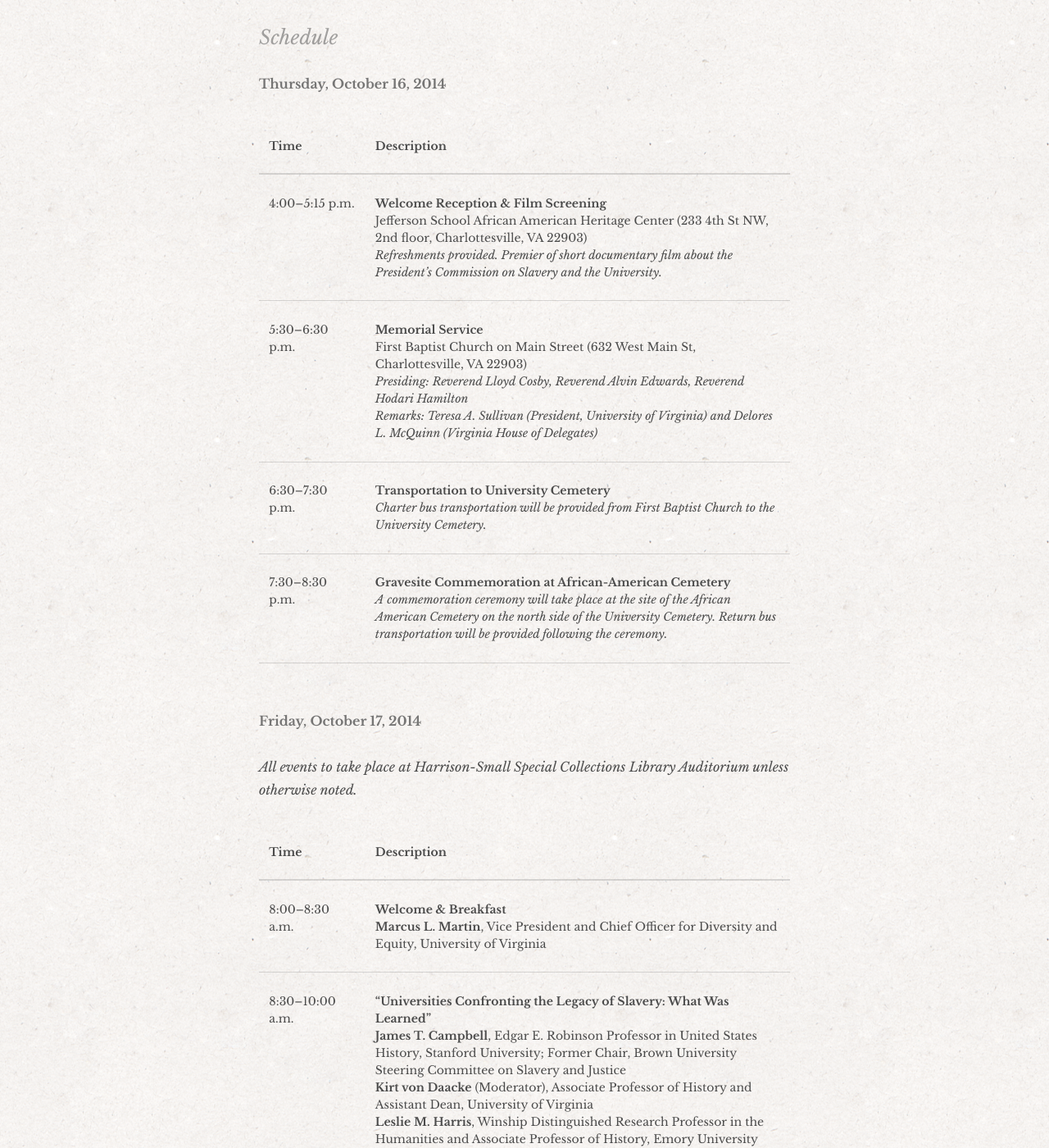
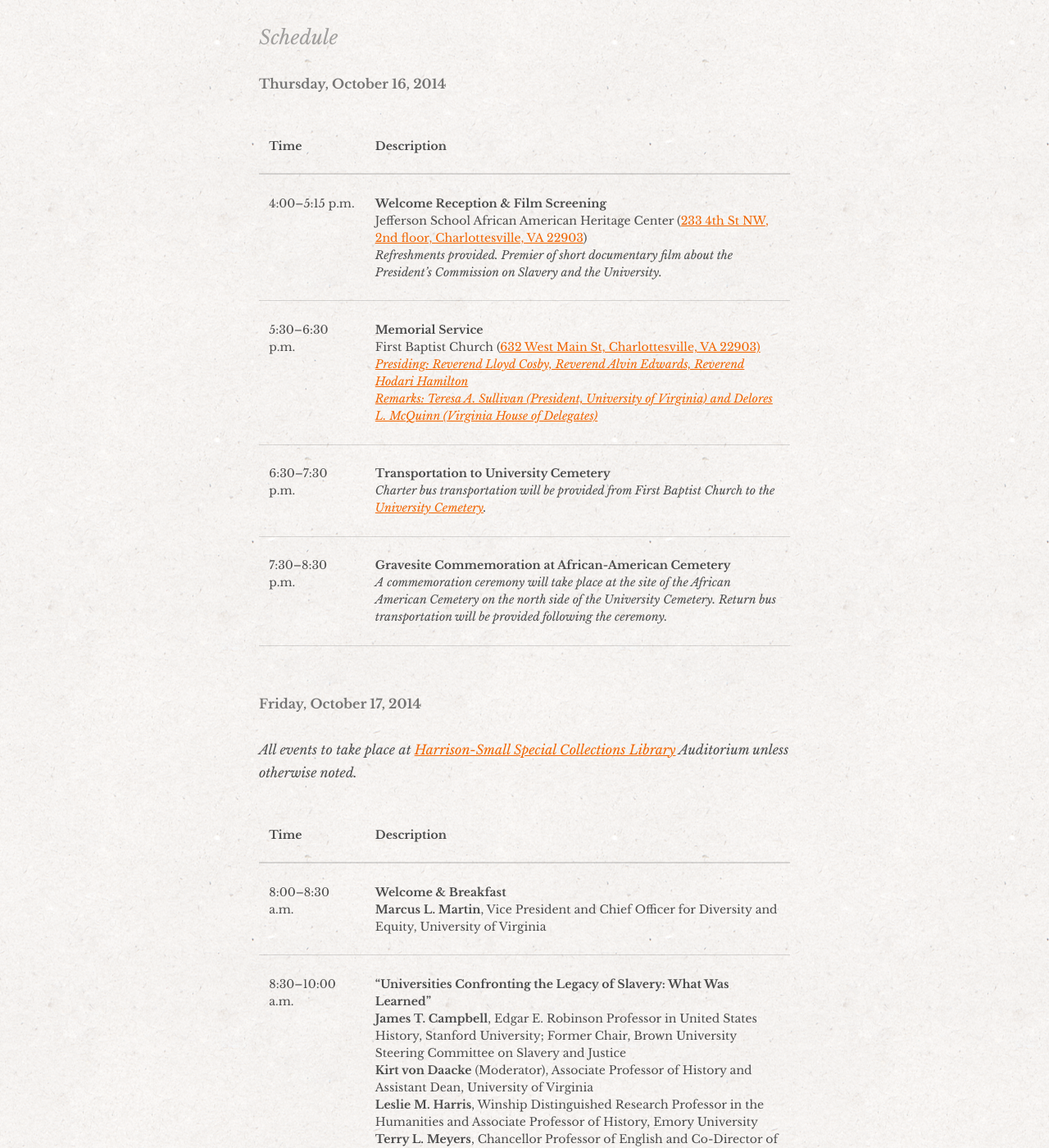
Before and after one commit to scholarslab/slavery, a Jekyll site: the page built from symposium.html, in a window 1280 px wide and 1400 px high, scrolled down 838 px. Shown: the whole window at 82% size. Built offline with Jekyll 4.4.1, drawn with Linux system fonts in a browser that asks for light colours; some web fonts are replaced; part of the change alters nothing that is shown; some of the changed text lies outside the part shown.

```diff
--- a/symposium.html
+++ b/symposium.html
@@ -25,7 +25,7 @@ title: Universities Confronting the Legacy of Slavery
             <td>4:00&ndash;5:15 p.m.</td>
             <td>
                 <strong>Welcome Reception &amp; Film Screening</strong><br>
-                Jefferson School African American Heritage Center (233 4th St NW, 2nd floor, Charlottesville, VA 22903)<br>
+                Jefferson School African American Heritage Center (<a href="233 4th St NW, 2nd floor, Charlottesville, VA 22903">233 4th St NW, 2nd floor, Charlottesville, VA 22903</a>)<br>
 <em>Refreshments provided. Premier of short documentary film about the President’s Commission on Slavery and the University.</em>
             </td>
         </tr>
@@ -33,7 +33,7 @@ title: Universities Confronting the Legacy of Slavery
         <tr>
             <td>5:30&ndash;6:30 p.m.</td>
             <td><strong>Memorial Service</strong><br>
-                First Baptist Church on Main Street (632 West Main St, Charlottesville, VA 22903)<br>
+                First Baptist Church (<a href="https://www.google.com/maps/place/632+W+Main+St,+Charlottesville,+VA+22903/@38.0311359,-78.489531,19z/data=!3m1!4b1!4m2!3m1!1s0x89b3863ba84fee39:0xbf941e0df19e66d">632 West Main St, Charlottesville, VA 22903)<br>
                 <em>Presiding: Reverend Lloyd Cosby, Reverend Alvin Edwards, Reverend Hodari Hamilton<br>
 Remarks: Teresa A. Sullivan (President, University of Virginia) and Delores L. McQuinn (Virginia House of Delegates)</em>
             </td>
@@ -42,7 +42,7 @@ Remarks: Teresa A. Sullivan (President, University of Virginia) and Delores L. M
         <tr>
             <td>6:30&ndash;7:30 p.m.</td>
             <td><strong>Transportation to University Cemetery</strong><br>
-                <em>Charter bus transportation will be provided from First Baptist Church to the University Cemetery.</em>
+                <em>Charter bus transportation will be provided from First Baptist Church to the <a href="https://maps.google.com/maps?sll=38.036069,-78.512661&sspn=0.0064898,0.0109864&cid=553079756213959953&q=University+Cemetery+and+Columbarium&output=classic&dg=ntvb">University Cemetery</a>.</em>
             </td>
         </tr>
 
@@ -58,7 +58,7 @@ Remarks: Teresa A. Sullivan (President, University of Virginia) and Delores L. M
 
 <h3>Friday, October 17, 2014</h3>
 
-<p><em>All events to take place at Harrison-Small Special Collections Library Auditorium unless otherwise noted.</em></p>
+<p><em>All events to take place at <a href="https://pages.shanti.virginia.edu/Harrison_Institute/">Harrison-Small Special Collections Library</a> Auditorium unless otherwise noted.</em></p>
 
 <table>
     <thead>
@@ -130,7 +130,7 @@ Remarks: Teresa A. Sullivan (President, University of Virginia) and Delores L. M
         <tr>
             <td>4:15 p.m.</td>
             <td><strong>Closing Reception</strong><br>
-		    Fralin Museum of Art at the University of Virginia (155 Rugby Rd, Charlottesville, VA 22903)
+                Fralin Museum of Art at the University of Virginia (<a href="https://www.google.com/maps/preview?f=q&source=s_q&hl=en&geocode=&q=155+Rugby+Rd,+Charlottesville,+VA+22903&aq=0&oq=%28155+Rugby+Rd,+Charlottesville,+VA+22903&sll=38.036532,-78.512657&sspn=0.016106,0.013819&vpsrc=6&ie=UTF8&hq=&hnear=155+Rugby+Rd,+Charlottesville,+Virginia+22903&ll=38.038089,-78.502671&spn=0.002013,0.001727&t=m&z=19&iwloc=A">155 Rugby Rd, Charlottesville, VA 22903</a>)
             </td>
         </tr>
     </tbody>
```
